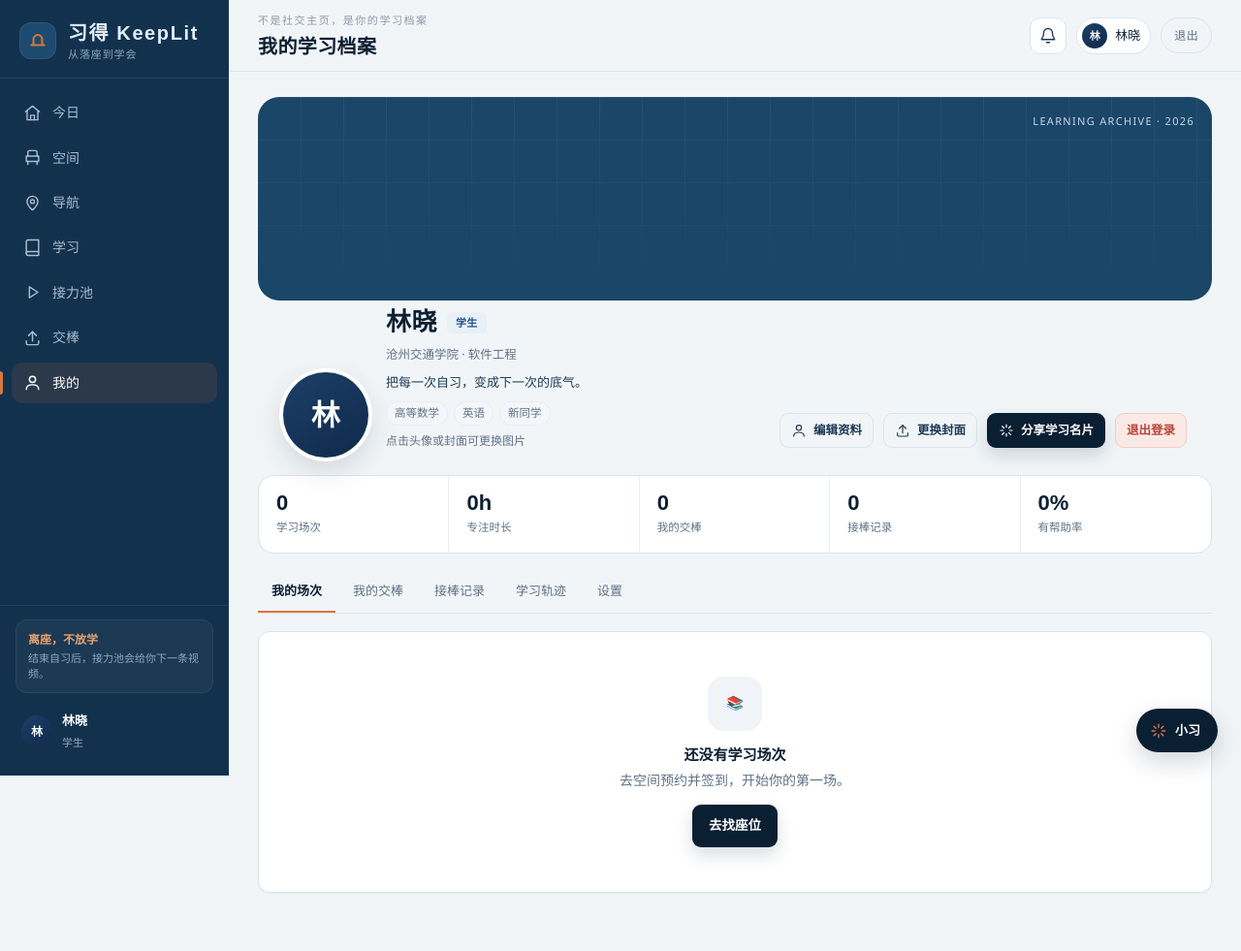
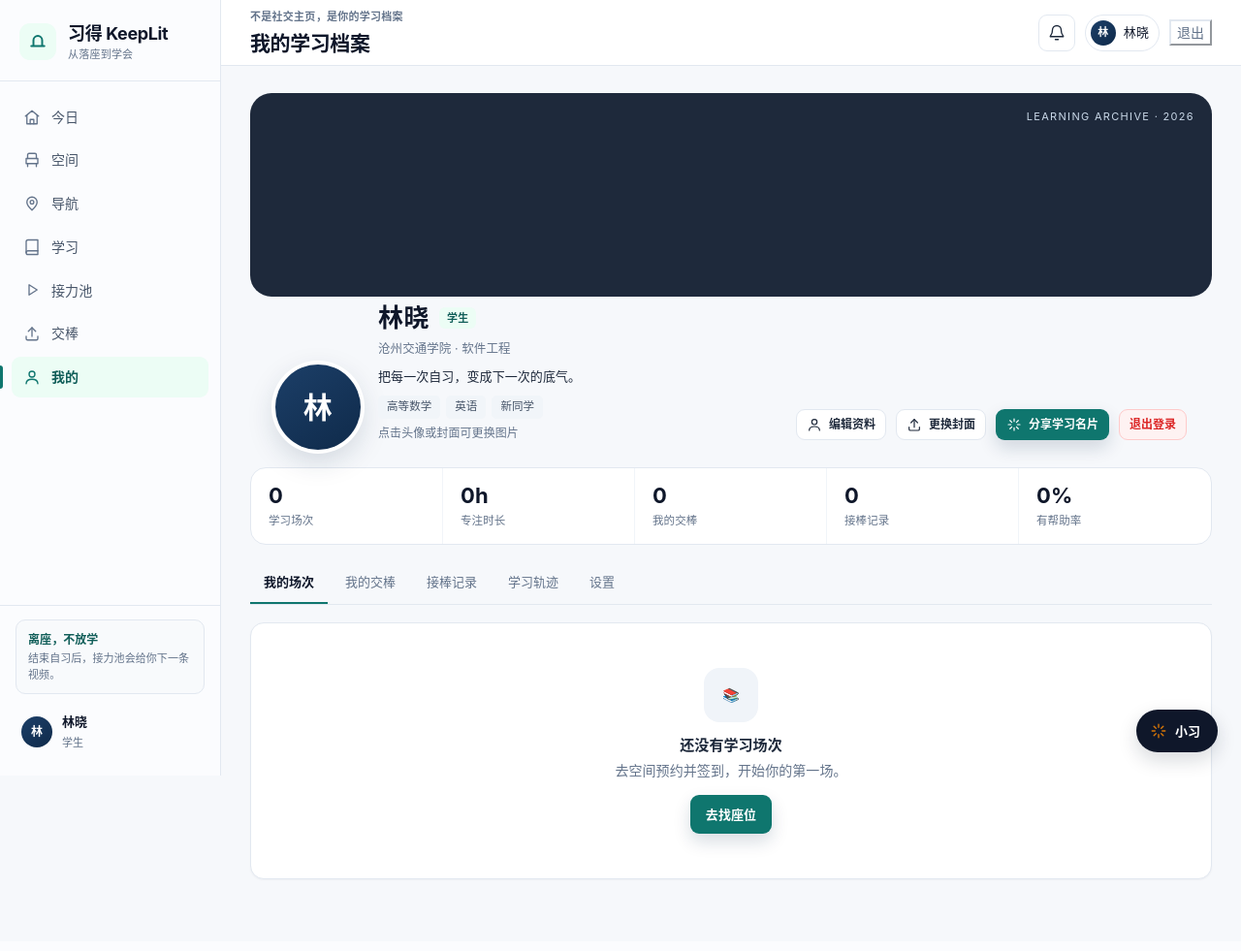
Before and after one commit to Noob-stupid/xide-campus-learning, a Flask app: page /profile in a window 1280 px wide. Shown: the whole page at 97% size. After the commit the page ends 907 px from the top, so only its background shows below. Run offline with Flask 3, Linux system fonts and the light colour scheme; the visitor is signed in with stand-in values (Sample User, id 1); data comes from the database, SQL or seed files in the repository; data that the repository does not hold is empty; parts of the project's set-up code (start-up, migrations or seed data) failed here and were passed over.

Commit message:
style: 重构 Web UI 为清洁科技主题

```diff
--- a/static/css/editorial.css
+++ b/static/css/editorial.css
@@ -1,165 +1,327 @@
-/* 习得 · 视觉主题
-   参考 GitHub 热门 skill：anthropics/skills → frontend-design。
-   只改颜色、字体、边框、阴影与组件质感；布局尺寸沿用 app.css。
-   方向：校园导视 / 图书馆索引牌：冷灰蓝底、深海军蓝、信号橙。 */
+/* 习得 KeepLit · clean tech theme
+   Principles: restrained palette, flat surfaces, clear hierarchy,
+   comfortable reading rhythm, no glow/gradient/AI-purple. */
 
 :root{
-  --ink:#0b1f33; --navy:#1a4668; --navy-deep:#12314d; --ink-2:#1d3a55; --muted:#5f7186; --muted-2:#8b99a8;
-  --line:#dce3eb; --line-2:#e9eef4; --bg:#f2f5f7; --surface:#ffffff;
-  --amber:#d9773f; --amber-soft:#fbeee6; --teal:#167a6a; --teal-soft:#e5f3ef;
-  --red:#b84235; --red-soft:#fbe9e6; --green:#167a6a; --blue-soft:#eaf0f7;
-  --radius:12px; --radius-sm:8px;
-  --shadow:0 1px 2px rgba(11,31,51,.04);
-  --shadow-lg:0 14px 36px rgba(11,31,51,.12);
-  --font:"Segoe UI","Noto Sans SC","PingFang SC","Microsoft YaHei",sans-serif;
-  --display:"Aptos Display","Segoe UI Variable Display","Noto Sans SC","PingFang SC",sans-serif;
-  --mono:ui-monospace,SFMono-Regular,Consolas,monospace;
+  --ink:#0f172a;
+  --ink-2:#1e293b;
+  --muted:#64748b;
+  --muted-2:#94a3b8;
+  --line:#e2e8f0;
+  --line-2:#f1f5f9;
+  --bg:#f6f8fb;
+  --surface:#ffffff;
+  --amber:#d97706;
+  --amber-soft:#fff7ed;
+  --teal:#0f766e;
+  --teal-soft:#ecfdf5;
+  --red:#dc2626;
+  --red-soft:#fef2f2;
+  --green:#0f766e;
+  --blue-soft:#eff6ff;
+  --accent:#0f766e;
+  --accent-2:#115e59;
+  --accent-soft:#ecfdf5;
+  --radius:14px;
+  --radius-sm:9px;
+  --shadow:0 1px 2px rgba(15,23,42,.04);
+  --shadow-lg:0 16px 40px rgba(15,23,42,.10);
+  --font:ui-sans-serif,-apple-system,"Segoe UI","PingFang SC","Microsoft YaHei","Noto Sans CJK SC",sans-serif;
+  --display:ui-sans-serif,-apple-system,"Segoe UI","PingFang SC","Microsoft YaHei","Noto Sans CJK SC",sans-serif;
+  --mono:ui-monospace,SFMono-Regular,Consolas,"Liberation Mono",monospace;
 }
 
 body{
   background:var(--bg);
   color:var(--ink);
   font-family:var(--font);
+  font-size:14px;
+  line-height:1.55;
+  letter-spacing:.005em;
 }
-::selection{background:rgba(217,119,63,.22);color:var(--ink)}
-a{color:inherit}
-
-/* 标题用一个清楚的无衬线展示字重，不用衬线，避开“暖纸+衬线”的 AI 默认感 */
+::selection{background:rgba(15,118,110,.18);color:var(--ink)}
 h1,h2,h3,.h1,.h2,.h3,.brand-text b,.poster-title{
   font-family:var(--display);
   font-weight:650;
-  letter-spacing:-.015em;
+  letter-spacing:-.02em;
 }
 
-/* 侧栏：结构和宽度不动，只换色与选中态 */
-.sidebar{background:var(--navy-deep);color:#e2edf7}
-.brand{border-bottom-color:rgba(255,255,255,.08)}
-.brand-mark{background:#1d4a6e;color:var(--amber);box-shadow:inset 0 0 0 1px rgba(255,255,255,.08)}
-.brand-text b{letter-spacing:.08em}
-.brand-text small{color:#91a8bf}
-.side-link{color:#a9bdd2}
-.side-link:hover{background:rgba(255,255,255,.06);color:#fff}
-.side-link.active{background:rgba(217,119,63,.12);color:#fff}
-.side-link.active::before{background:var(--amber)}
-.side-tip{background:rgba(255,255,255,.04);border-color:rgba(255,255,255,.07)}
-.side-tip b{color:#e6a06f}
-.side-tip span{color:#91a8bf}
-.side-user b{color:#fff}
-.side-user small{color:#91a8bf}
-
-/* 顶栏：去掉玻璃感，保留原高度与排布 */
-.topbar{
-  background:rgba(242,245,247,.96);
-  backdrop-filter:none;
+/* ---------- shell ---------- */
+.sidebar{
+  width:228px;
+  flex-basis:228px;
+  background:#fbfcfe;
+  color:var(--ink);
+  border-right:1px solid var(--line);
+  box-shadow:none;
+}
+.brand{
+  padding:24px 20px 20px;
   border-bottom:1px solid var(--line);
 }
-.topbar-title .eyebrow{color:var(--muted-2);letter-spacing:.14em}
-.topbar-title h1{color:var(--ink)}
-.icon-btn,.user-chip{background:var(--surface);border-color:var(--line)}
-.icon-btn:hover,.user-chip:hover{border-color:#c8d3df}
-.topbar-logout{
-  border:1px solid var(--line);background:transparent;color:var(--muted);
-  border-radius:999px;padding:8px 13px;font-size:12px;letter-spacing:.03em;
+.brand-mark{
+  background:var(--accent-soft);
+  color:var(--accent);
+  border-radius:11px;
+  box-shadow:none;
 }
-.topbar-logout:hover{color:var(--red);border-color:#e3c3bc;background:#fdf3f1}
+.brand-text b{font-size:18px;letter-spacing:-.02em;color:var(--ink)}
+.brand-text small{color:var(--muted);letter-spacing:.02em;margin-top:4px}
+.side-nav{padding:16px 12px;gap:3px}
+.side-link{
+  color:#475569;
+  border-radius:9px;
+  padding:10px 12px;
+  font-weight:500;
+}
+.side-link svg{width:18px;height:18px;color:#64748b}
+.side-link:hover{background:#f1f5f9;color:var(--ink)}
+.side-link.active{background:var(--accent-soft);color:var(--accent-2);font-weight:650}
+.side-link.active svg{color:var(--accent)}
+.side-link.active::before{width:3px;left:-12px;background:var(--accent);border-radius:0 3px 3px 0}
+.side-foot{border-top-color:var(--line);padding:14px 16px 18px}
+.side-tip{
+  background:#f8fafc;
+  border:1px solid var(--line);
+  border-radius:10px;
+  padding:11px 12px;
+}
+.side-tip b{color:var(--accent-2);font-weight:650}
+.side-tip span{color:var(--muted);line-height:1.5}
+.side-user{border-radius:10px}
+.side-user:hover{background:#f1f5f9}
+.side-user b{color:var(--ink)}
+.side-user small{color:var(--muted)}
+.main{background:var(--bg)}
+.topbar{
+  height:68px;
+  background:rgba(255,255,255,.94);
+  backdrop-filter:blur(10px);
+  border-bottom:1px solid var(--line);
+  padding:0 30px;
+}
+.topbar-title .eyebrow{
+  font-size:11px;
+  letter-spacing:.025em;
+  text-transform:none;
+  color:var(--muted);
+  font-weight:600;
+}
+.topbar-title h1{font-size:21px;letter-spacing:-.02em;margin-top:2px}
+.icon-btn,.user-chip{background:#fff;border-color:var(--line);box-shadow:none}
+.icon-btn{border-radius:9px}
+.icon-btn:hover,.user-chip:hover{border-color:#cbd5e1;box-shadow:var(--shadow)}
+.topbar-logout{border-color:var(--line);color:var(--muted);background:transparent}
+.topbar-logout:hover{color:var(--red);border-color:#fecaca;background:#fff7f7}
+.content{padding:28px 30px 64px;max-width:1400px}
 
-/* 卡片与按钮：干净、低阴影、清晰的层级 */
-.card{background:var(--surface);border:1px solid var(--line);border-radius:var(--radius);box-shadow:var(--shadow)}
-.card-head{border-bottom-color:var(--line-2)}
-.card-head h3{font-size:15px;letter-spacing:0}
-.btn{border-radius:9px;box-shadow:none;font-weight:600}
+/* ---------- surfaces ---------- */
+.card{
+  background:var(--surface);
+  border:1px solid var(--line);
+  border-radius:var(--radius);
+  box-shadow:var(--shadow);
+}
+.card-pad{padding:22px}
+.card-head{padding:16px 20px;border-bottom-color:var(--line-2)}
+.card-head h3{font-size:15px;letter-spacing:-.01em}
+.card-head .sub{font-size:12px;color:var(--muted)}
+.card-body{padding:20px}
+.card-foot{border-top-color:var(--line-2);padding:14px 20px}
+.divider{background:var(--line-2)}
+.skeleton{background:linear-gradient(90deg,#f1f5f9,#f8fafc,#f1f5f9)}
+.empty{color:var(--muted)}
+.empty b{color:var(--ink-2)}
+.empty-icon{background:#f1f5f9;color:var(--muted)}
+
+/* ---------- type ---------- */
+.eyebrow{
+  font-size:11px;
+  letter-spacing:.025em;
+  text-transform:none;
+  color:var(--muted);
+  font-weight:600;
+}
+.muted{color:var(--muted)}
+.small{font-size:12px}
+.h1{font-size:30px}
+.h2{font-size:22px}
+.h3{font-size:17px}
+
+/* ---------- buttons ---------- */
+.btn{
+  border-radius:9px;
+  padding:9px 15px;
+  font-size:13px;
+  font-weight:600;
+  box-shadow:none;
+  transition:background .15s ease,border-color .15s ease,color .15s ease;
+}
 .btn:hover{transform:none;box-shadow:none}
-.btn.primary{background:var(--ink);color:#fff}
-.btn.primary:hover{background:#153653}
+.btn.primary{background:var(--accent);color:#fff}
+.btn.primary:hover{background:var(--accent-2)}
 .btn.amber{background:var(--amber);color:#fff}
-.btn.soft{background:var(--blue-soft);color:var(--ink);border-color:#dbe6f5}
-.btn.ghost{background:transparent;border-color:var(--line);color:var(--ink-2)}
-.btn.ghost:hover{background:#f7f9fb;border-color:#c8d3df}
-.btn.danger{background:var(--red-soft);color:var(--red);border-color:#f0cdc7}
-.input,select.input,textarea.input{background:#fff;border-color:var(--line);border-radius:8px}
-.input:focus,select.input:focus,textarea.input:focus{border-color:#9db4d6;box-shadow:0 0 0 3px rgba(11,31,51,.07)}
-.badge{border-radius:5px;font-size:11px;letter-spacing:.02em}
-.badge.amber{background:var(--amber-soft);color:#9b4d28}
-.badge.green{background:var(--teal-soft);color:var(--teal)}
-.badge.blue{background:var(--blue-soft);color:#1f4f8a}
+.btn.amber:hover{background:#b45309}
+.btn.teal{background:var(--accent);color:#fff}
+.btn.soft{background:var(--accent-soft);color:var(--accent-2);border-color:#c7eee7}
+.btn.soft:hover{background:#dcfce7}
+.btn.ghost{border-color:var(--line);color:var(--ink-2);background:#fff}
+.btn.ghost:hover{background:#f8fafc;border-color:#cbd5e1}
+.btn.danger{background:var(--red-soft);color:var(--red);border-color:#fecaca}
+.btn.sm{padding:6px 10px;font-size:12px}
+.btn.lg{padding:12px 20px;font-size:14px}
+.btn:focus-visible,.icon-btn:focus-visible,.input:focus-visible{outline:2px solid var(--accent);outline-offset:2px}
+
+/* ---------- states ---------- */
+.badge{border-radius:6px;font-size:11px;font-weight:650;letter-spacing:.01em;padding:3px 8px}
+.badge.gray{background:#f1f5f9;color:#475569}
+.badge.blue{background:var(--accent-soft);color:var(--accent-2)}
+.badge.amber{background:var(--amber-soft);color:#9a4f08}
+.badge.green{background:var(--teal-soft);color:var(--accent-2)}
 .badge.red{background:var(--red-soft);color:var(--red)}
+.badge.dark{background:var(--ink);color:#fff}
+.chip,.chips button{
+  background:#fff;border:1px solid var(--line);border-radius:7px;color:#475569;
+}
+.chip:hover,.chips button:hover{border-color:#cbd5e1;background:#f8fafc}
+.chip.active,.chips button.active{background:var(--accent-soft);border-color:#b7e4dc;color:var(--accent-2);font-weight:650}
 
-/* Hero：保留原尺寸与排布，只去掉渐变/光晕，换成实色导视牌 */
-.hero{background:var(--navy);color:#fff;box-shadow:none}
+/* ---------- forms ---------- */
+.input,select.input,textarea.input{
+  background:#fff;border:1px solid var(--line);border-radius:9px;color:var(--ink);
+}
+.input::placeholder{color:#94a3b8}
+.input:focus,select.input:focus,textarea.input:focus{
+  border-color:var(--accent);box-shadow:0 0 0 3px rgba(15,118,110,.10);
+}
+.field label{color:#475569;font-weight:600;font-size:12px}
+.form{display:flex;flex-direction:column;gap:14px}
+.field-row{display:grid;grid-template-columns:1fr 1fr;gap:12px}
+
+/* ---------- hero ---------- */
+.hero{
+  background:#f1f8f7;
+  color:var(--ink);
+  border:1px solid #d7ebe7;
+  border-radius:18px;
+  box-shadow:none;
+}
 .hero::before,.hero::after{display:none}
-.hero .eyebrow{color:#e6a06f}
-.hero h2{color:#fff;font-weight:650}
-.hero p{color:#c5d3e2}
-.hero .btn.primary{background:var(--amber);color:#fff}
-.hero .btn.primary:hover{background:#c96835}
-.hero .btn.ghost{background:rgba(255,255,255,.06);border-color:rgba(255,255,255,.22);color:#fff}
-.hero .btn.ghost:hover{background:rgba(255,255,255,.12)}
+.hero .eyebrow{color:var(--accent-2)}
+.hero h2{color:var(--ink);font-size:29px;letter-spacing:-.025em}
+.hero p{color:#526579;max-width:640px}
+.hero .btn.primary{background:var(--accent);color:#fff}
+.hero .btn.primary:hover{background:var(--accent-2)}
+.hero .btn.ghost{background:#fff;border-color:#cfe5e1;color:var(--accent-2)}
+.hero .btn.ghost:hover{background:#f8fffd}
+.hero .hero-actions{margin-top:18px}
 
-/* 统计卡：顶部一条信号橙，像索引牌的色标 */
-.stat{border-top:2px solid var(--amber);border-radius:10px}
-.stat .value{font-family:var(--display);font-weight:650;letter-spacing:-.02em}
-.stat .delta{color:var(--muted)}
+/* ---------- stats ---------- */
+.stat{
+  background:#fff;
+  border:1px solid var(--line);
+  border-top:none;
+  border-radius:12px;
+  box-shadow:none;
+  padding:16px 18px;
+}
+.stat .label{font-size:11px;color:var(--muted);letter-spacing:.02em}
+.stat .value{font-family:var(--display);font-weight:650;font-size:28px;letter-spacing:-.03em;color:var(--ink)}
+.stat .delta{color:var(--muted);font-size:11px}
 
-/* 座位图：保留原版尺寸，只把蓝白调成更清晰的导视图 */
-.seat-svg{background:#f8fafc;border-color:var(--line-2)}
-.seat-svg .wall{fill:#fff;stroke:#c8d3df}
-.seat-svg .zone-label{fill:#7b8b9d}
-.seat-svg .seat rect{stroke:#c2cedb}
-.seat-svg .seat.free rect{fill:#e8f4f1;stroke:#9fc1b8}
-.seat-svg .seat.booked rect{fill:#f8e3c6;stroke:#d4a96e}
-.seat-svg .seat.using rect,.seat-svg .seat.occupied rect{fill:#f3d3cd;stroke:#c99286}
-.seat-svg .seat.maintenance rect{fill:#e9edf2;stroke:#b7c1cd}
-.seat-svg .seat.mine rect{stroke:var(--amber)}
+/* ---------- seat map ---------- */
+.seat-svg{background:#fbfdfe;border-color:var(--line)}
+.seat-svg .wall{fill:#fff;stroke:#d6e0ea}
+.seat-svg .zone-label{fill:#7c8da1;font-size:11px;letter-spacing:.04em}
+.seat-svg .seat rect{stroke:#cbd8e5;rx:5}
+.seat-svg .seat.free rect{fill:#eefaf7;stroke:#a9d8cf}
+.seat-svg .seat.booked rect{fill:#fff5e6;stroke:#e2bd82}
+.seat-svg .seat.using rect,.seat-svg .seat.occupied rect{fill:#fff0ee;stroke:#e0aaa1}
+.seat-svg .seat.maintenance rect{fill:#eef2f6;stroke:#bec9d5}
+.seat-svg .seat.mine rect{stroke:var(--accent);stroke-width:2}
 .seat-svg .seat.selected rect{fill:var(--ink);stroke:var(--ink)}
 .seat-svg .seat.selected text{fill:#fff}
-.seat-svg .corridor{stroke:#dfe6ee}
-.seat-svg .entry{fill:var(--ink)}
+.seat-svg .corridor{stroke:#e4ebf2}
+.seat-svg .entry{fill:var(--accent)}
+.seat-svg .entry-text{fill:#fff}
+.legend i{border-radius:3px}
 
-/* 内容卡片 */
-.content-cover{background:var(--navy)}
-.content-cover .src{background:#fff;color:var(--ink);border-radius:5px}
-.content-cover .duration{background:rgba(11,31,51,.78);border-radius:5px}
+/* ---------- content / profile ---------- */
+.content-cover{background:#1e293b}
+.content-cover .src{background:#fff;color:var(--ink);border-radius:4px}
+.content-cover .duration{background:rgba(15,23,42,.78);border-radius:4px}
+.profile-cover{background:#1e293b}
+.profile-cover::after{display:none}
+.profile-stats b{font-family:var(--display);font-weight:650}
+.tab.active{color:var(--ink);border-bottom-color:var(--accent)}
 
-/* 个人主页 */
-.profile-cover{background:var(--navy)}
-.profile-cover::after{background-image:linear-gradient(rgba(255,255,255,.06) 1px,transparent 1px),linear-gradient(90deg,rgba(255,255,255,.06) 1px,transparent 1px)}
-.profile-stats b{font-family:var(--display);font-weight:650}
-.tab.active{color:var(--ink);border-bottom-color:var(--amber)}
-
-/* 登录：保留左右分栏，只换色与字重 */
-.login-art{background:var(--navy);color:#fff}
+/* ---------- login ---------- */
+.login-art{background:#0f172a;color:#f8fafc}
 .login-art::after{display:none}
-.login-art h1{color:#fff;font-family:var(--display);font-weight:650;letter-spacing:-.02em}
-.login-art p{color:#c5d3e2}
-.login-art .quote{border-left-color:var(--amber);color:#c5d3e2}
-.login-art .eyebrow{color:#e6a06f}
+.login-art h1{color:#fff;font-family:var(--display);font-weight:650;letter-spacing:-.03em}
+.login-art p{color:#cbd5e1}
+.login-art .quote{border-left-color:#5eead4;color:#cbd5e1}
+.login-art .eyebrow{color:#5eead4}
 .login-form-side{background:var(--bg)}
 .login-card h2{font-family:var(--display);font-weight:650}
 .login-card .sub{color:var(--muted)}
-.demo-user{background:#f8fafc;border-color:var(--line);border-radius:8px}
-.demo-user:hover{border-color:#c8d3df;background:#f2f6fa}
+.demo-user{background:#f8fafc;border-color:var(--line);border-radius:9px}
+.demo-user:hover{border-color:#cbd5e1;background:#f1f5f9}
 .demo-user b{color:var(--ink)}
 
-/* 助手：位置和大小沿用 app.css，只换颜色 */
-.assistant-fab{background:var(--ink);color:#fff;box-shadow:0 10px 24px rgba(11,31,51,.18)}
-.assistant-fab:hover{background:#153653;transform:none}
-.assistant-panel{background:var(--surface);border-color:var(--line);box-shadow:var(--shadow-lg)}
+/* ---------- assistant ---------- */
+.assistant-fab{background:var(--ink);color:#fff;box-shadow:0 8px 20px rgba(15,23,42,.16)}
+.assistant-fab:hover{background:#1e293b;transform:none}
+.assistant-panel{background:#fff;border-color:var(--line);box-shadow:var(--shadow-lg)}
 .assistant-head b{color:var(--ink)}
-.bubble.agent{background:#eef3f8;color:var(--ink-2);border-radius:10px}
-.chips button{background:#f8fafc;border:1px solid var(--line);border-radius:7px;color:var(--ink-2)}
+.assistant-head .sub{color:var(--muted)}
+.bubble.agent{background:#f1f5f9;color:var(--ink-2);border-radius:10px}
+.bubble.user{background:var(--accent);color:#fff;border-radius:10px}
+.assistant-input{border-top-color:var(--line-2)}
+.ask-reco{border-color:var(--line);border-radius:9px}
+.ask-reco small{color:var(--muted)}
 
-/* 弹窗 / 列表 / 骨架屏 */
-.modal-card,.modal-box{background:var(--surface);border-color:var(--line);box-shadow:var(--shadow-lg)}
+/* ---------- workflow / review ---------- */
+.flow-tabs .chip{background:#fff}
+.flow-node rect{fill:#fff;stroke:#d8e2ec;stroke-width:1.2}
+.flow-node text{fill:#334155;font-size:11px}
+.flow-node.succeeded rect{fill:#f0fdf9;stroke:#8fd6c8}
+.flow-node.failed rect{fill:#fff1f1;stroke:#f1aaa4}
+.flow-node.running rect{fill:#fff8eb;stroke:#e5c28a}
+.flow-edge{stroke:#cbd5e1}
+.flow-node + .flow-edge{stroke:#cbd5e1}
+.run-item{border:1px solid var(--line);border-radius:10px;padding:12px;background:#fff}
+.run-item:hover{border-color:#cbd5e1;background:#fbfdff}
+.run-item.active{border-color:#9edbd0;background:#f5fffc}
+.step-row,.step-timeline{border-color:var(--line-2)}
+.review-item{border-color:var(--line);background:#fff;border-radius:10px}
+.frame-thumb{border-color:var(--line);border-radius:6px}
+.frame-thumb.active{border-color:var(--accent);box-shadow:0 0 0 2px rgba(15,118,110,.12)}
+.check-item{border-color:var(--line);border-radius:8px}
+
+/* ---------- tables / lists / misc ---------- */
+.table{border-color:var(--line)}
+.table th{background:#f8fafc;color:var(--muted);font-weight:650;font-size:11px;letter-spacing:.02em}
+.table th,.table td{border-bottom-color:var(--line-2);padding:10px 12px}
+.list-item{border-bottom-color:var(--line-2)}
+.thumb{background:#f1f5f9}
+.modal-mask{background:rgba(15,23,42,.34);backdrop-filter:blur(2px)}
+.modal-card,.modal-box{background:#fff;border-color:var(--line);box-shadow:var(--shadow-lg);border-radius:14px}
 .modal-head,.modal-body{border-color:var(--line-2)}
-.divider{background:var(--line-2)}
-.list-item{border-bottom-color:var(--line-2)}
-.thumb{background:#eef3f8}
-.skeleton{background:linear-gradient(90deg,#eef3f8,#f8fafc,#eef3f8)}
+.toast{background:#0f172a;color:#fff;border-radius:9px;box-shadow:var(--shadow-lg)}
+.tutor-box .bubble.agent{background:#f1f5f9}
+.tutor-input{border-top-color:var(--line-2)}
+.tag{background:#f1f5f9;color:#475569;border-radius:5px}
 
-/* 质量底线：键盘焦点和减少动态 */
-:focus-visible{outline:2px solid var(--amber);outline-offset:2px}
+/* ---------- focus & motion ---------- */
+:focus-visible{outline:2px solid var(--accent);outline-offset:2px}
 @media (prefers-reduced-motion:reduce){
-  *{animation:none!important;transition:none!important}
+  *{animation:none!important;transition:none!important;scroll-behavior:auto!important}
 }
-
-@media (max-width:900px){.topbar-logout{display:none!important}}
+@media (max-width:900px){
+  .sidebar{width:100%;flex-basis:auto}
+  .topbar{padding:0 18px}
+  .content{padding:20px 16px 52px}
+  .hero h2{font-size:24px}
+}
+/* Reference: GoogleChrome/modern-web-guidance (modern web UX principles). */
```
Also changed, not shown: 8 other files.
